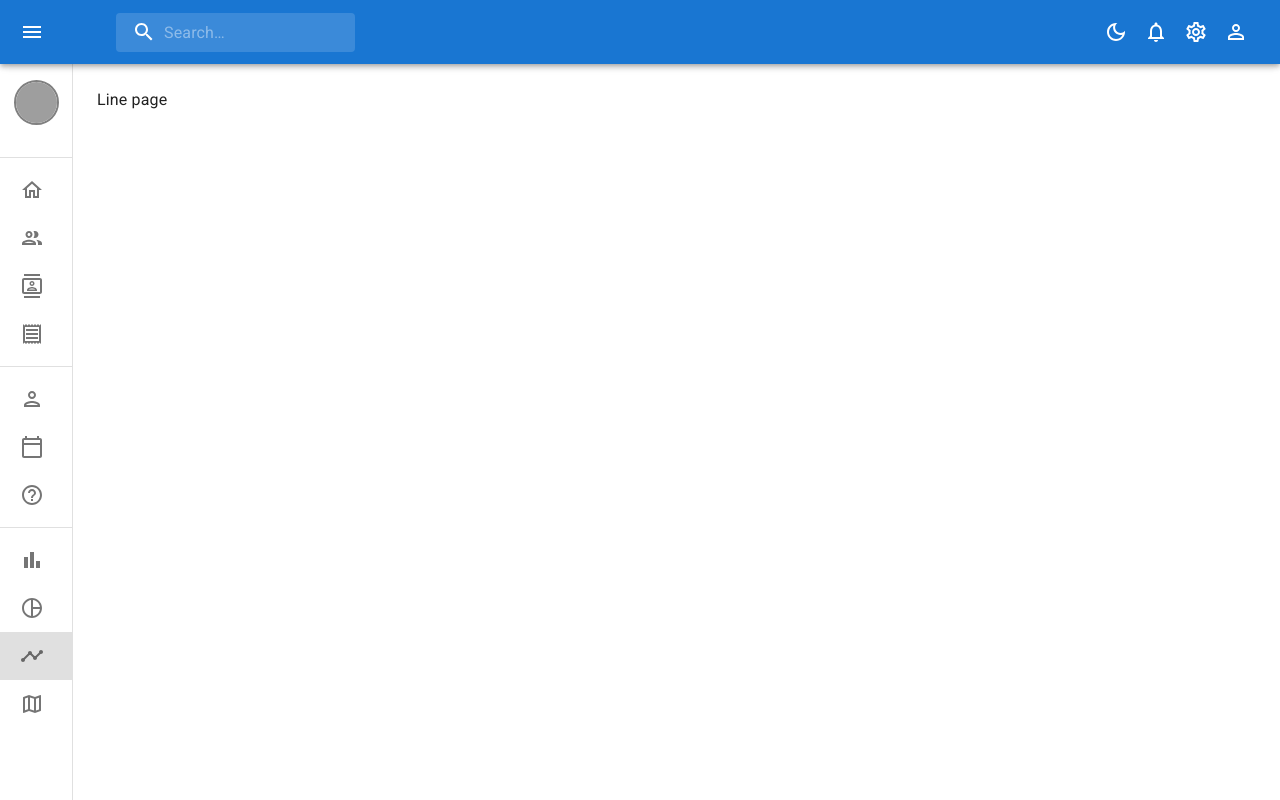
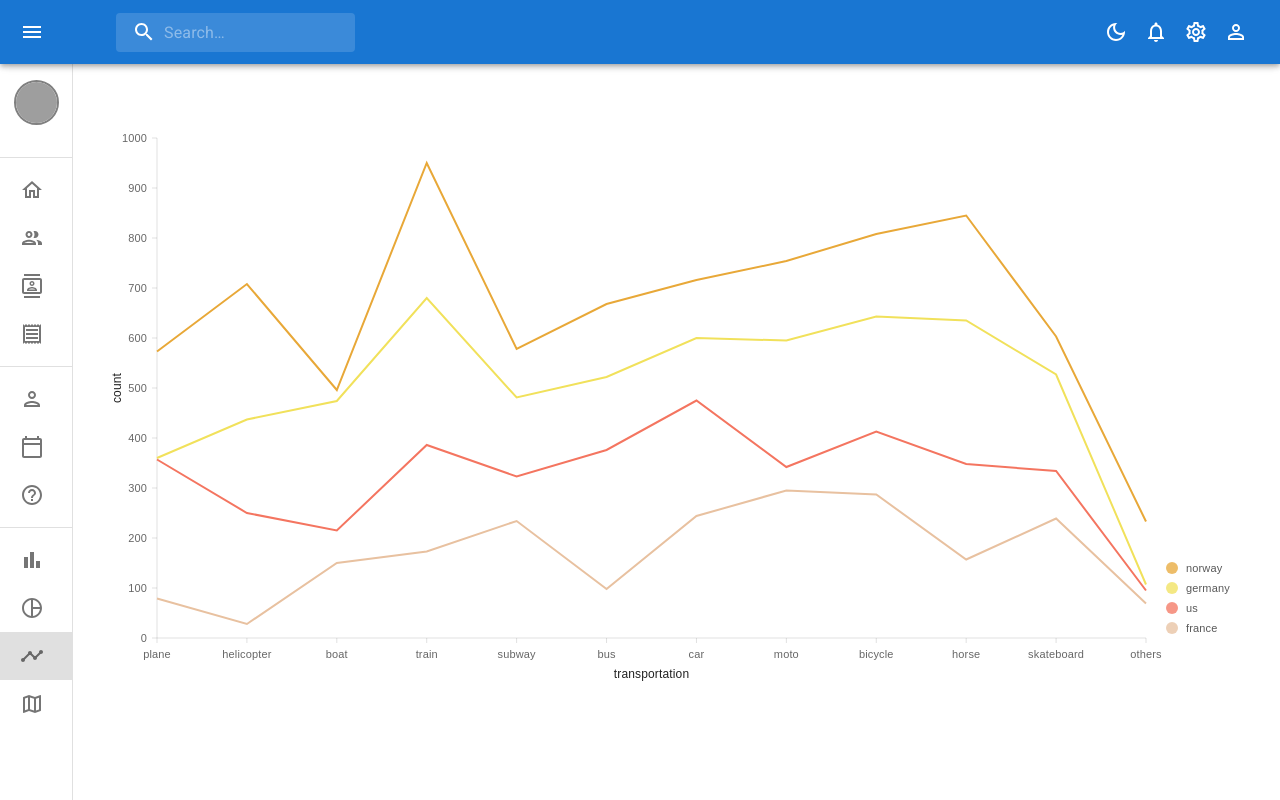
Before and after one commit to ahmedhasim209/admin-dashboard, a React (Vite) app: page /line in a window 1280 px wide. Built offline with nearby package versions, Linux system fonts and the light colour scheme; grey boxes are pictures that could not be loaded.

Commit message:
Create & Finish Line page

```diff
--- a/package.json
+++ b/package.json
@@ -23,6 +23,7 @@
     "@mui/x-data-grid": "^7.22.2",
     "@nivo/bar": "^0.88.0",
     "@nivo/core": "^0.88.0",
+    "@nivo/line": "^0.88.0",
     "@nivo/pie": "^0.88.0",
     "react": "^18.3.1",
     "react-dom": "^18.3.1",
--- a/src/main.jsx
+++ b/src/main.jsx
@@ -17,7 +17,7 @@
 import Faq from "./pages/faq/Faq";
 import BarChart from "./pages/barChart/BarChart";
 import PieChart from "./pages/pieChart/PieChart";
-import Line from "./pages/lineChart/Line";
+import LineChart from "./pages/lineChart/LineChart";
 import Geography from "./pages/geography/Geography";
 
 const router = createBrowserRouter(
@@ -32,7 +32,7 @@
       <Route path="faq" element={<Faq />} />
       <Route path="bar" element={<BarChart />} />
       <Route path="pie" element={<PieChart />} />
-      <Route path="line" element={<Line />} />
+      <Route path="line" element={<LineChart />} />
       <Route path="geography" element={<Geography />} />
     </Route>
   )
--- a/src/pages/barChart/Bar.jsx
+++ b/src/pages/barChart/Bar.jsx
@@ -1,4 +1,3 @@
-import React from "react";
 import { ResponsiveBar } from "@nivo/bar";
 import { Box, useTheme } from "@mui/material";
 
--- a/src/pages/lineChart/Line.jsx
+++ b/src/pages/lineChart/Line.jsx
@@ -1,5 +1,390 @@
-import React from "react";
+import { Box, useTheme } from "@mui/material";
+import { ResponsiveLine } from "@nivo/line";
+
+const data = [
+  {
+    id: "france",
+    color: "hsl(4, 70%, 50%)",
+    data: [
+      {
+        x: "plane",
+        y: 79,
+      },
+      {
+        x: "helicopter",
+        y: 28,
+      },
+      {
+        x: "boat",
+        y: 150,
+      },
+      {
+        x: "train",
+        y: 173,
+      },
+      {
+        x: "subway",
+        y: 234,
+      },
+      {
+        x: "bus",
+        y: 98,
+      },
+      {
+        x: "car",
+        y: 244,
+      },
+      {
+        x: "moto",
+        y: 295,
+      },
+      {
+        x: "bicycle",
+        y: 287,
+      },
+      {
+        x: "horse",
+        y: 157,
+      },
+      {
+        x: "skateboard",
+        y: 239,
+      },
+      {
+        x: "others",
+        y: 69,
+      },
+    ],
+  },
+  {
+    id: "us",
+    color: "hsl(205, 70%, 50%)",
+    data: [
+      {
+        x: "plane",
+        y: 278,
+      },
+      {
+        x: "helicopter",
+        y: 222,
+      },
+      {
+        x: "boat",
+        y: 65,
+      },
+      {
+        x: "train",
+        y: 213,
+      },
+      {
+        x: "subway",
+        y: 89,
+      },
+      {
+        x: "bus",
+        y: 278,
+      },
+      {
+        x: "car",
+        y: 231,
+      },
+      {
+        x: "moto",
+        y: 47,
+      },
+      {
+        x: "bicycle",
+        y: 126,
+      },
+      {
+        x: "horse",
+        y: 191,
+      },
+      {
+        x: "skateboard",
+        y: 95,
+      },
+      {
+        x: "others",
+        y: 26,
+      },
+    ],
+  },
+  {
+    id: "germany",
+    color: "hsl(39, 70%, 50%)",
+    data: [
+      {
+        x: "plane",
+        y: 3,
+      },
+      {
+        x: "helicopter",
+        y: 187,
+      },
+      {
+        x: "boat",
+        y: 259,
+      },
+      {
+        x: "train",
+        y: 294,
+      },
+      {
+        x: "subway",
+        y: 158,
+      },
+      {
+        x: "bus",
+        y: 146,
+      },
+      {
+        x: "car",
+        y: 125,
+      },
+      {
+        x: "moto",
+        y: 253,
+      },
+      {
+        x: "bicycle",
+        y: 230,
+      },
+      {
+        x: "horse",
+        y: 287,
+      },
+      {
+        x: "skateboard",
+        y: 193,
+      },
+      {
+        x: "others",
+        y: 12,
+      },
+    ],
+  },
+  {
+    id: "norway",
+    color: "hsl(179, 70%, 50%)",
+    data: [
+      {
+        x: "plane",
+        y: 213,
+      },
+      {
+        x: "helicopter",
+        y: 271,
+      },
+      {
+        x: "boat",
+        y: 22,
+      },
+      {
+        x: "train",
+        y: 270,
+      },
+      {
+        x: "subway",
+        y: 97,
+      },
+      {
+        x: "bus",
+        y: 146,
+      },
+      {
+        x: "car",
+        y: 116,
+      },
+      {
+        x: "moto",
+        y: 159,
+      },
+      {
+        x: "bicycle",
+        y: 165,
+      },
+      {
+        x: "horse",
+        y: 210,
+      },
+      {
+        x: "skateboard",
+        y: 76,
+      },
+      {
+        x: "others",
+        y: 126,
+      },
+    ],
+  },
+];
 
 export default function Line() {
-  return <div>Line page</div>;
+  const theme = useTheme();
+  return (
+    <Box sx={{ height: "75vh" }}>
+      <ResponsiveLine
+        theme={{
+          textColor: theme.palette.text.primary,
+          fontSize: 11,
+          axis: {
+            domain: {
+              line: {
+                stroke: theme.palette.divider,
+                strokeWidth: 1,
+              },
+            },
+            legend: {
+              text: {
+                fontSize: 12,
+                fill: theme.palette.text.primary,
+              },
+            },
+            ticks: {
+              line: {
+                stroke: theme.palette.divider,
+                strokeWidth: 1,
+              },
+              text: {
+                fontSize: 11,
+                fill: theme.palette.text.secondary,
+              },
+            },
+          },
+          grid: {
+            line: {
+              stroke: theme.palette.divider,
+              strokeWidth: 0,
+            },
+          },
+          legends: {
+            title: {
+              text: {
+                fontSize: 11,
+                fill: theme.palette.text.primary,
+              },
+            },
+            text: {
+              fontSize: 11,
+              fill: theme.palette.text.primary,
+            },
+            ticks: {
+              line: {},
+              text: {
+                fontSize: 10,
+                fill: theme.palette.text.primary,
+              },
+            },
+          },
+          annotations: {
+            text: {
+              fontSize: 13,
+              fill: theme.palette.text.primary,
+              outlineWidth: 2,
+              outlineColor: "#ffffff",
+              outlineOpacity: 1,
+            },
+            link: {
+              stroke: "#000000",
+              strokeWidth: 1,
+              outlineWidth: 2,
+              outlineColor: "#ffffff",
+              outlineOpacity: 1,
+            },
+            outline: {
+              stroke: "#000000",
+              strokeWidth: 2,
+              outlineWidth: 2,
+              outlineColor: "#ffffff",
+              outlineOpacity: 1,
+            },
+            symbol: {
+              fill: "#000000",
+              outlineWidth: 2,
+              outlineColor: "#ffffff",
+              outlineOpacity: 1,
+            },
+          },
+          tooltip: {
+            container: {
+              background: theme.palette.background.default,
+              color: theme.palette.text.primary,
+              fontSize: 12,
+            },
+            basic: {},
+            chip: {},
+            table: {},
+            tableCell: {},
+            tableCellValue: {},
+          },
+        }}
+        data={data}
+        margin={{ top: 50, right: 110, bottom: 50, left: 60 }}
+        xScale={{ type: "point" }}
+        yScale={{
+          type: "linear",
+          min: "auto",
+          max: "auto",
+          stacked: true,
+          reverse: false,
+        }}
+        yFormat=" >-.2f"
+        axisTop={null}
+        axisRight={null}
+        axisBottom={{
+          tickSize: 5,
+          tickPadding: 5,
+          tickRotation: 0,
+          legend: "transportation",
+          legendOffset: 36,
+          legendPosition: "middle",
+          truncateTickAt: 0,
+        }}
+        axisLeft={{
+          tickSize: 5,
+          tickPadding: 5,
+          tickRotation: 0,
+          legend: "count",
+          legendOffset: -40,
+          legendPosition: "middle",
+          truncateTickAt: 0,
+        }}
+        pointSize={10}
+        pointColor={{ theme: "background" }}
+        pointBorderWidth={2}
+        pointBorderColor={{ from: "serieColor" }}
+        pointLabel="data.yFormatted"
+        pointLabelYOffset={-12}
+        enableTouchCrosshair={true}
+        useMesh={true}
+        legends={[
+          {
+            anchor: "bottom-right",
+            direction: "column",
+            justify: false,
+            translateX: 100,
+            translateY: 0,
+            itemsSpacing: 0,
+            itemDirection: "left-to-right",
+            itemWidth: 80,
+            itemHeight: 20,
+            itemOpacity: 0.75,
+            symbolSize: 12,
+            symbolShape: "circle",
+            symbolBorderColor: "rgba(0, 0, 0, .5)",
+            effects: [
+              {
+                on: "hover",
+                style: {
+                  itemBackground: "rgba(0, 0, 0, .03)",
+                  itemOpacity: 1,
+                },
+              },
+            ],
+          },
+        ]}
+      />
+    </Box>
+  );
 }
--- /dev/null
+++ b/src/pages/lineChart/LineChart.jsx
@@ -0,0 +1,10 @@
+import React from "react";
+import Line from "./Line";
+
+export default function LineChart() {
+  return (
+    <div>
+      <Line />
+    </div>
+  );
+}
--- a/src/pages/pieChart/PieChart.jsx
+++ b/src/pages/pieChart/PieChart.jsx
@@ -1,4 +1,3 @@
-import React from "react";
 import Pie from "./Pie";
 
 export default function PieChart() {
```
Also changed, not shown: 1 other file (tests, documents, lock files or other folders).
